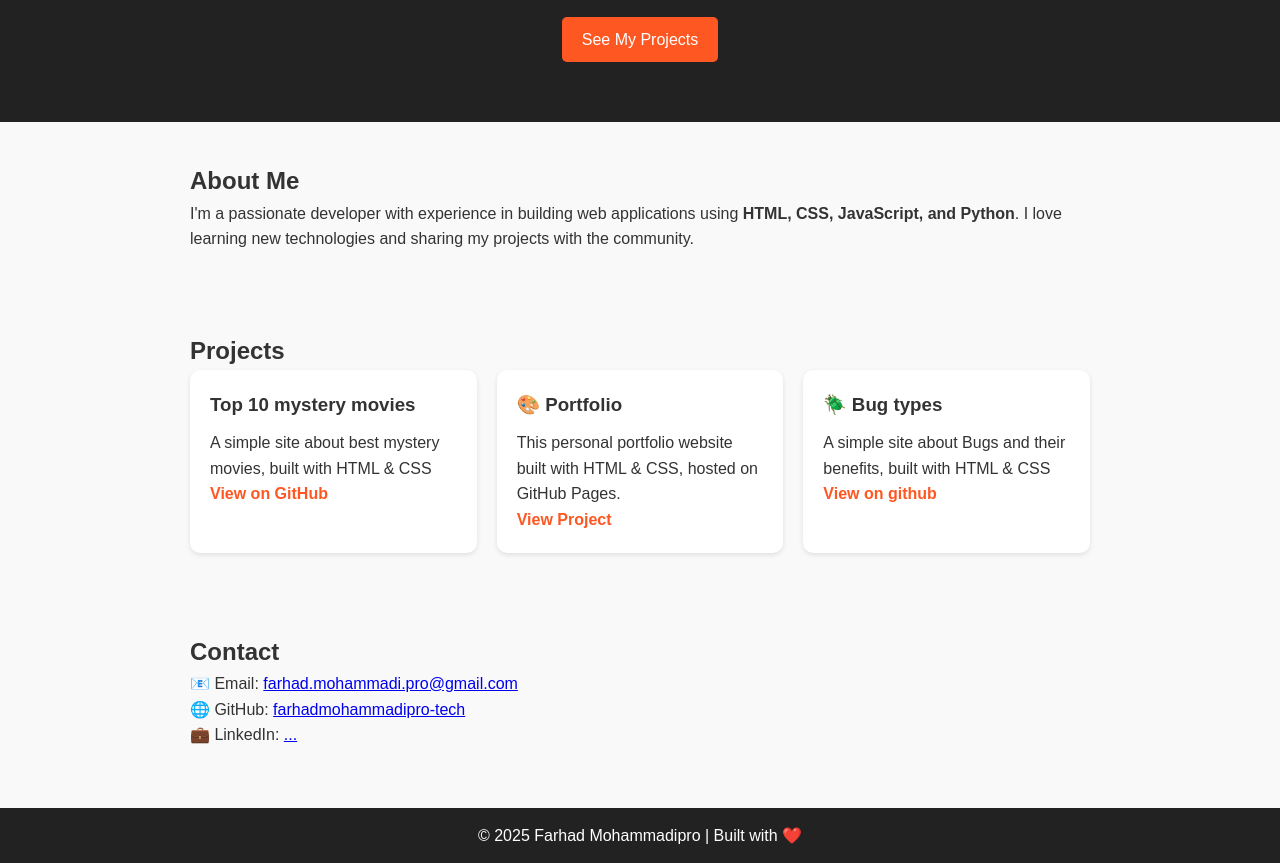
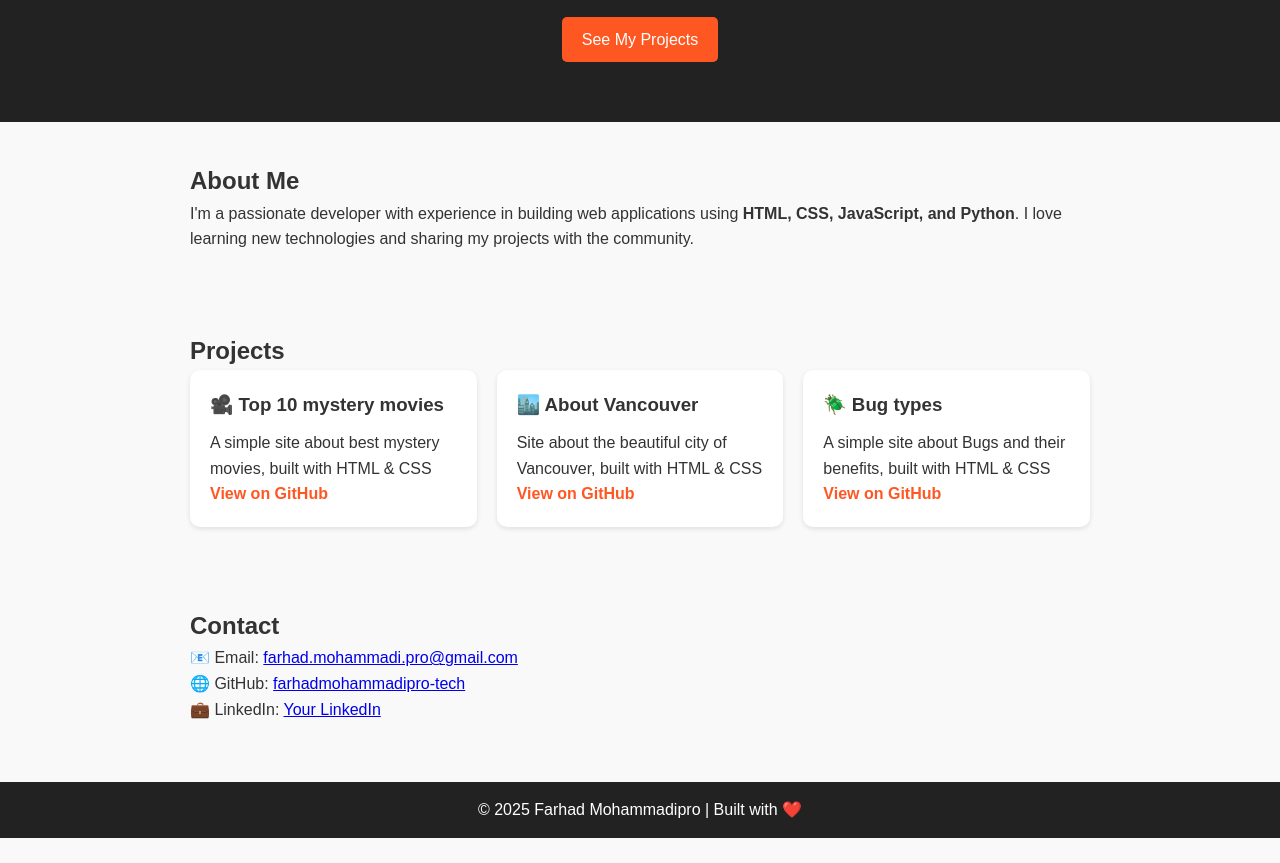
Before and after one commit to farhadmohammadipro-tech/portfolio, a plain HTML site: page index.html in a window 1280 px wide. Shown: the part 168-1031 px from the top of the page. After the commit the page ends 1006 px from the top, so only its background shows below. Drawn offline with Linux system fonts and the light colour scheme.

Commit message:
Update index.html

```diff
--- a/index.html
+++ b/index.html
@@ -32,19 +32,19 @@
       <h2>Projects</h2>
       <div class="projects-grid">
         <div class="project-card">
-          <h3>Top 10 mystery movies</h3>
+          <h3>🎥 Top 10 mystery movies</h3>
           <p>A simple site about best mystery movies, built with HTML & CSS</p>
           <a href="https://github.com/farhadmohammadipro-tech/Top-10-mystery-movies.git" target="_blank">View on GitHub</a>
         </div>
         <div class="project-card">
-          <h3>🎨 Portfolio</h3>
-          <p>This personal portfolio website built with HTML & CSS, hosted on GitHub Pages.</p>
-          <a href="#">View Project</a>
+          <h3>🏙️ About Vancouver</h3>
+          <p>Site about the beautiful city of Vancouver, built with HTML & CSS</p>
+          <a href="https://github.com/farhadmohammadipro-tech/Get-to-know-Vancouver.git">View on GitHub</a>
         </div>
         <div class="project-card">
             <h3>🪲 Bug types</h3>
             <p>A simple site about Bugs and their benefits, built with HTML & CSS</p>
-            <a href="https://github.com/farhadmohammadipro-tech/Bug-types.git" target="_blank">View on github</a>
+            <a href="https://github.com/farhadmohammadipro-tech/Bug-types.git" target="_blank">View on GitHub</a>
         </div>
       </div>
     </div>
@@ -55,7 +55,7 @@
       <h2>Contact</h2>
       <p>📧 Email: <a href="mailto:farhad.mohammadi.pro@gmail.com">farhad.mohammadi.pro@gmail.com</a></p>
       <p>🌐 GitHub: <a href="https://github.com/farhadmohammadipro-tech" target="_blank">farhadmohammadipro-tech</a></p>
-      <p>💼 LinkedIn: <a href="#" target="_blank">...</a></p>
+      <p>💼 LinkedIn: <a href="#" target="_blank">Your LinkedIn</a></p>
     </div>
   </section>
 
```
